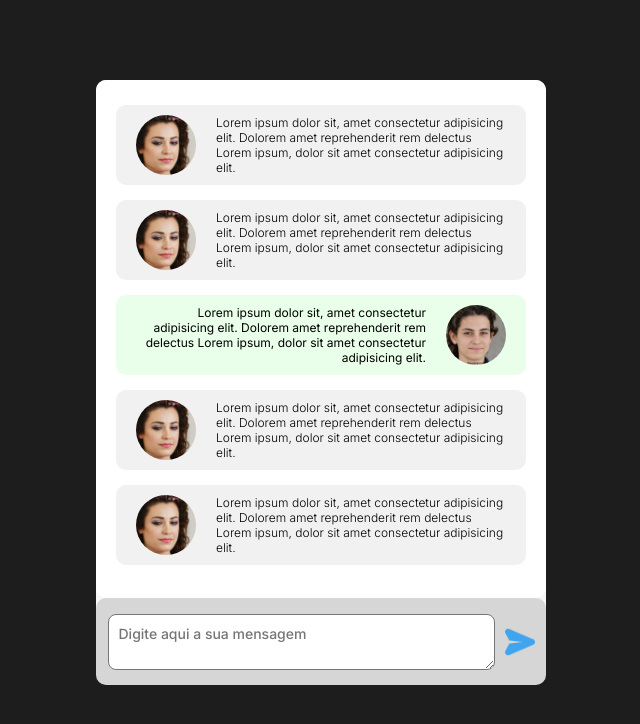
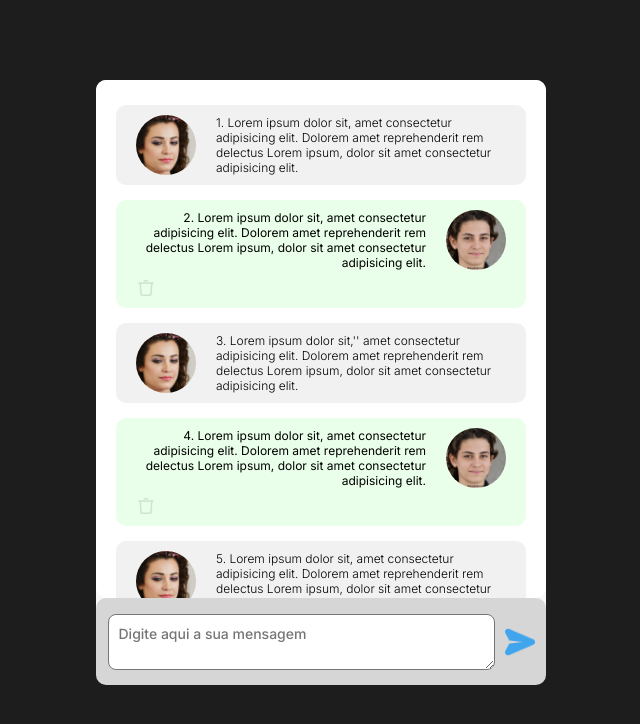
Before and after one commit to pauloFroes/projeto-chat, a plain HTML site: page chat.html in a window 1280 px wide. Shown: the whole page, without its empty margins (319-959 px from the left). Drawn offline with Linux system fonts and the light colour scheme.

Commit message:
Adicionada função de remover mensagem

```diff
--- a/chat.html
+++ b/chat.html
@@ -11,44 +11,60 @@
     <div class="container-chat">
       <div class="content-chat">
         <div class="content-message other-message">
+          <div class="info-message">
             <img class="img-user" src="/img/pessoa-1.jpg" />
             <p class="message p-other">
-            Lorem ipsum dolor sit, amet consectetur adipisicing elit. Dolorem
-            amet reprehenderit rem delectus Lorem ipsum, dolor sit amet
-            consectetur adipisicing elit.
+              1. Lorem ipsum dolor sit, amet consectetur adipisicing elit.
+              Dolorem amet reprehenderit rem delectus Lorem ipsum, dolor sit
+              amet consectetur adipisicing elit.
             </p>
           </div>
+        </div>
+        <div class="content-message me-message">
+          <div class="info-message container-message-info">
+            <img class="img-user" src="/img/pessoa-2.jpg" />
+            <p class="message">
+              2. Lorem ipsum dolor sit, amet consectetur adipisicing elit.
+              Dolorem amet reprehenderit rem delectus Lorem ipsum, dolor sit
+              amet consectetur adipisicing elit.
+            </p>
+          </div>
+          <div class="container-remove-message">
+            <img src="/img/trash.png" alt="trash" class="img-trash" />
+          </div>
+        </div>
         <div class="content-message other-message">
+          <div class="info-message">
             <img class="img-user" src="/img/pessoa-1.jpg" />
             <p class="message p-other">
-            Lorem ipsum dolor sit, amet consectetur adipisicing elit. Dolorem
-            amet reprehenderit rem delectus Lorem ipsum, dolor sit amet
-            consectetur adipisicing elit.
+              3. Lorem ipsum dolor sit,'' amet consectetur adipisicing elit.
+              Dolorem amet reprehenderit rem delectus Lorem ipsum, dolor sit
+              amet consectetur adipisicing elit.
             </p>
           </div>
+        </div>
         <div class="content-message me-message">
+          <div class="info-message container-message-info">
             <img class="img-user" src="/img/pessoa-2.jpg" />
             <p class="message">
-            Lorem ipsum dolor sit, amet consectetur adipisicing elit. Dolorem
-            amet reprehenderit rem delectus Lorem ipsum, dolor sit amet
-            consectetur adipisicing elit.
+              4. Lorem ipsum dolor sit, amet consectetur adipisicing elit.
+              Dolorem amet reprehenderit rem delectus Lorem ipsum, dolor sit
+              amet consectetur adipisicing elit.
             </p>
           </div>
+          <div class="container-remove-message">
+            <img src="/img/trash.png" alt="trash" class="img-trash" />
+          </div>
+        </div>
         <div class="content-message other-message">
+          <div class="info-message">
             <img class="img-user" src="/img/pessoa-1.jpg" />
             <p class="message p-other">
-            Lorem ipsum dolor sit, amet consectetur adipisicing elit. Dolorem
-            amet reprehenderit rem delectus Lorem ipsum, dolor sit amet
-            consectetur adipisicing elit.
+              5. Lorem ipsum dolor sit, amet consectetur adipisicing elit.
+              Dolorem amet reprehenderit rem delectus Lorem ipsum, dolor sit
+              amet consectetur adipisicing elit.
             </p>
           </div>
-        <div class="content-message other-message">
-          <img class="img-user" src="/img/pessoa-1.jpg" />
-          <p class="message p-other">
-            Lorem ipsum dolor sit, amet consectetur adipisicing elit. Dolorem
-            amet reprehenderit rem delectus Lorem ipsum, dolor sit amet
-            consectetur adipisicing elit.
-          </p>
         </div>
       </div>
       <div class="message-chat">
@@ -74,5 +90,6 @@
     </div>
     <script src="/js/main.js" type="module"></script>
     <script src="/js/showMessage.js" type="module"></script>
+    <script src="/js/removeUserMessage.js"></script>
   </body>
 </html>
--- /dev/null
+++ b/js/removeUserMessage.js
@@ -0,0 +1,18 @@
+function removeUserMessage(event) {
+  // lógica para enviar para o backend a informação de que o usuário quer apagar aquela mensagem
+  // esperar o retorno do backend e se esse retorno for positivo, prosseguir com as etapas abaixo:
+
+  const elementoClicado = event.target;
+  const paiElementoClicado = elementoClicado.parentNode;
+  const containerExcluir = paiElementoClicado.parentNode;
+
+  const contentChat = document.querySelector(".content-chat");
+
+  contentChat.removeChild(containerExcluir);
+}
+
+const imgsTrash = document.querySelectorAll(".img-trash");
+
+imgsTrash.forEach((trash) => {
+  trash.addEventListener("click", removeUserMessage);
+});
--- a/style.css
+++ b/style.css
@@ -67,12 +67,13 @@ body {
 
 .content-message {
   display: flex;
+  flex-wrap: wrap;
   align-items: center;
   padding: 10px 20px;
   margin: 10px;
   margin-top: 15px;
-  gap: 20px;
   border-radius: 10px;
+  gap: 8px;
 }
 
 .img-user {
@@ -91,7 +92,6 @@ body {
 }
 
 .me-message {
-  flex-direction: row-reverse;
   background-color: rgb(233, 255, 233);
   text-align: right;
 }
@@ -127,3 +127,26 @@ body {
 .message-info-hide {
   display: none;
 }
+
+.container-remove-message {
+  width: 100%;
+  display: flex;
+  justify-content: left;
+}
+
+.img-trash {
+  width: 20px;
+  opacity: 0.25;
+  cursor: pointer;
+}
+
+.info-message {
+  display: flex;
+  flex-direction: row;
+  gap: 20px;
+}
+
+.container-message-info {
+  display: flex;
+  flex-direction: row-reverse;
+}
```
Also changed, not shown: img/trash.png (added). Lines whose indentation alone changed are shown as unchanged.
